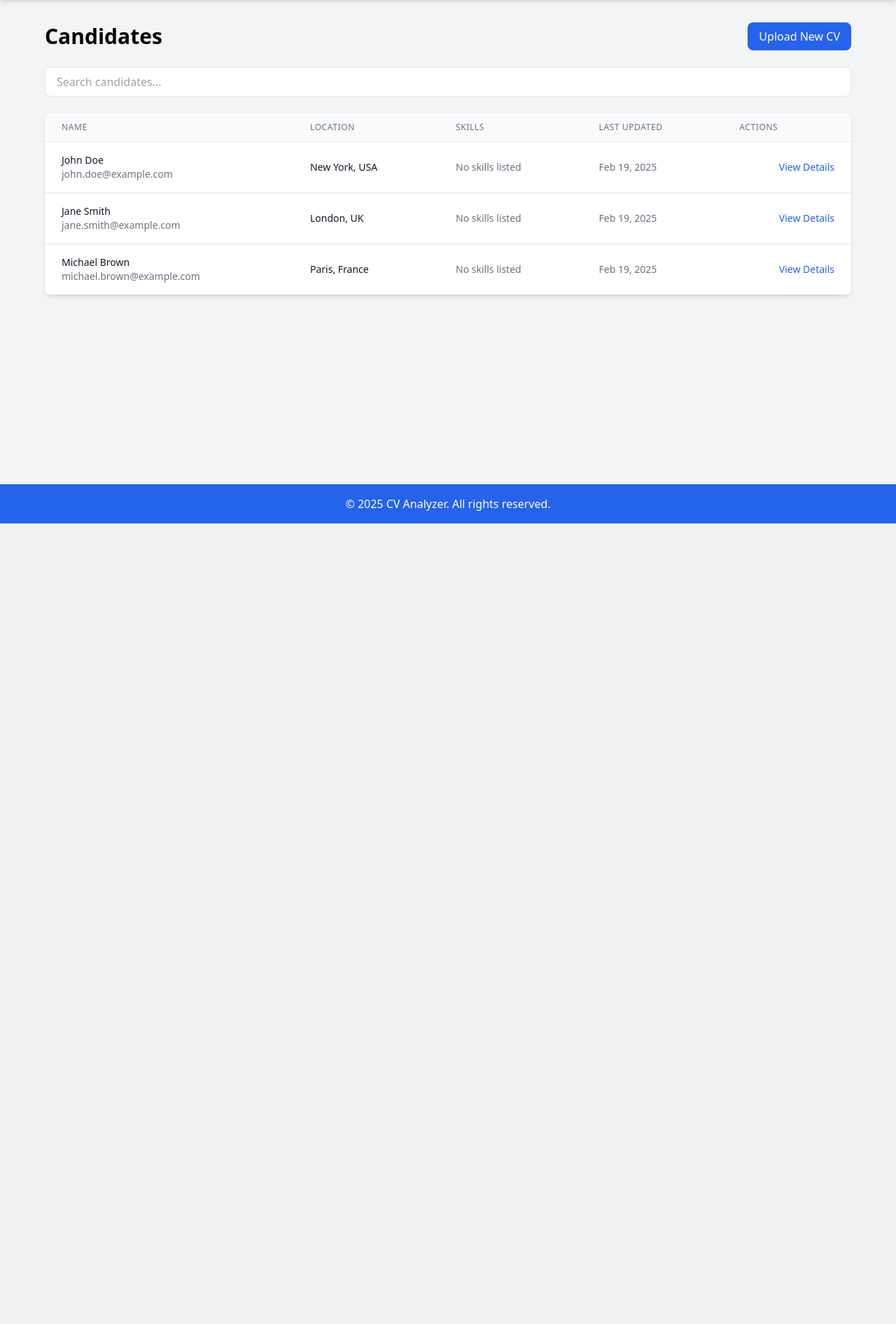
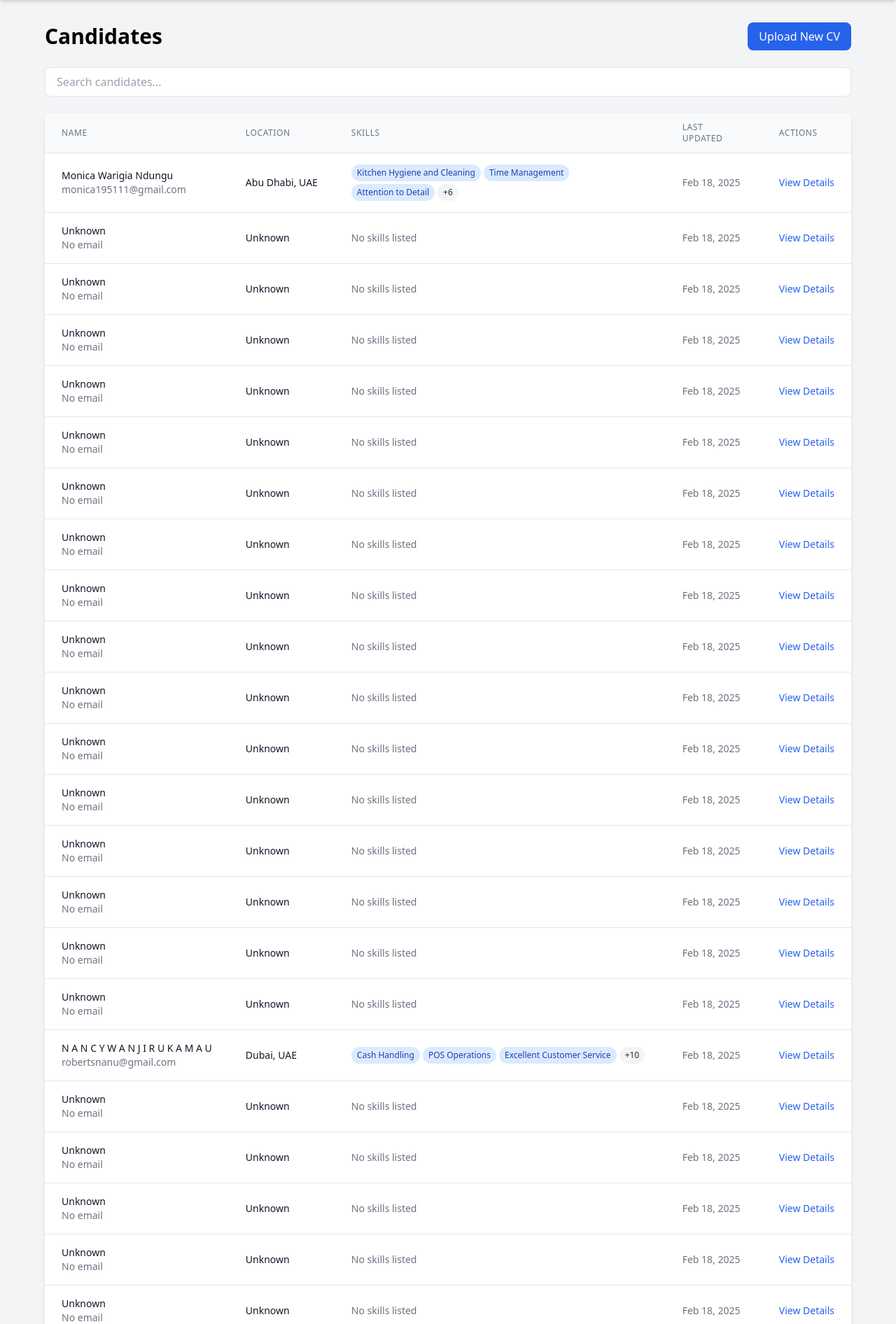
Before and after one commit to ow-tech/cv-Analyzer, a Django app: page /cv_tracking_system/candidates/ in a window 1280 px wide. Shown: the part 52-1944 px from the top of the page at 70% size. Before the commit the page ends 800 px from the top, so only its background shows below. Run offline with Django 4.2, Linux system fonts and the light colour scheme; data comes from the database, SQL or seed files in the repository; both versions use the stored data as it was after the commit; some libraries are stand-ins or nearby versions.

Commit message:
fixing functionality to better process word docuemnet and OCR, resposivenes of cnadiates page, candidatedetails and candidates view created

```diff
--- a/cv_tracking_system/services/information_extractor.py
+++ b/cv_tracking_system/services/information_extractor.py
@@ -9,7 +9,7 @@ def extract_structured_info(text, llm_client=None):
 
     if llm_client is None:
         llm_client = LLMClient()
-    print("LLMClient Instance:", llm_client)
+    # print("LLMClient Instance:", llm_client)
     prompt = f"""
     You are an AI that extracts structured JSON from resumes.
 
@@ -73,8 +73,9 @@ def extract_structured_info(text, llm_client=None):
 
     try:
         response = llm_client.generate_text(prompt)
+        # print('response responsere sponse response ', response)
         try:
-            print('response responsere sponse response ', response)
+
             return json.loads(response.strip())  # Try parsing JSON directly
         except json.JSONDecodeError:
             json_match = re.search(r'\{.*\}', response, re.DOTALL)
--- a/cv_tracking_system/templates/cv_tracking_system/candidates.html
+++ b/cv_tracking_system/templates/cv_tracking_system/candidates.html
@@ -15,7 +15,8 @@
 
     <div class="bg-white rounded-lg shadow-md overflow-hidden">
         {% if candidates %}
-        <table class="min-w-full divide-y divide-gray-200">
+        <div class="overflow-x-auto">
+            <table class="min-w-full divide-y divide-gray-200 table-auto">
                 <thead class="bg-gray-50">
                     <tr>
                         <th scope="col" class="px-6 py-3 text-left text-xs font-medium text-gray-500 uppercase tracking-wider">Name</th>
@@ -61,6 +62,8 @@
                     {% endfor %}
                 </tbody>
             </table>
+        </div>
+
         {% else %}
         <div class="py-8 text-center">
             <p class="text-gray-500">No candidates found. Upload some CVs to get started!</p>
--- a/cv_tracking_system/views.py
+++ b/cv_tracking_system/views.py
@@ -9,10 +9,10 @@ from django.urls import reverse
 import logging
 import os
 from .forms import CVUploadForm
-from .models import Candidate, unique_filename
 from .services.document_processor import process_document
 from .services.llm_client import LLMClient
 from .services.information_extractor import extract_structured_info
+from .models import Candidate
 logger = logging.getLogger(__name__)
 class HomeView(View):
     def get(self, request):
@@ -43,7 +43,7 @@ class UploadView(View):
             try:
                 #  Process document safely
                 raw_text = process_document(candidate.file_path.path)
-                # print('raw_text', raw_text)
+                print('raw_text', raw_text)
                 if not raw_text:
                     messages.error(request, "Failed to extract text from CV.")
                     return redirect('upload')
@@ -70,7 +70,7 @@ class UploadView(View):
 
                 candidate.save()
                 messages.success(request, f"Successfully processed CV for {candidate.name}")
-                return redirect('upload')
+                return redirect('candidates')
 
             except ValueError as e:
                 messages.error(request, f"Invalid data: {str(e)}")
@@ -89,56 +89,36 @@ class UploadView(View):
 
 class CandidatesView(View):
     def get(self, request):
-        candidates = [
-            {
-                "id": 1,
-                "name": "John Doe",
-                "email": "john.doe@example.com",
-                "location": "New York, USA",
-                "skills": ["Python", "Django", "REST API"],
-                "last_updated": now()
-            },
-            {
-                "id": 2,
-                "name": "Jane Smith",
-                "email": "jane.smith@example.com",
-                "location": "London, UK",
-                "skills": ["SEO", "Digital Marketing", "Google Ads"],
-                "last_updated": now()
-            },
-            {
-                "id": 3,
-                "name": "Michael Brown",
-                "email": "michael.brown@example.com",
-                "location": "Paris, France",
-                "skills": ["Machine Learning", "AI", "Python"],
-                "last_updated": now()
-            }
-        ]
-        return render(request, 'cv_tracking_system/candidates.html', {"candidates": candidates})
+        candidates = Candidate.objects.all().order_by('-last_updated')
+        return render(request, 'cv_tracking_system/candidates.html', {'candidates': candidates})
 
 class CandidateDetailView(View):
     def get(self, request, pk):
-        candidate = {
-        "name": "John Doe",
-        "email": "johndoe@example.com",
-        "phone": "+1 234 567 890",
-        "location": "New York, USA",
-        "get_skills": lambda: ["Python", "Django", "JavaScript", "React"],
-        "get_education": lambda: [
-            {"degree": "BSc", "field": "Computer Science", "institution": "MIT", "years": "2015 - 2019"}
-        ],
-        "get_experience": lambda: [
-            {"role": "Software Engineer", "company": "Google", "duration": "2019 - Present", "responsibilities": "Developing scalable web applications"}
-        ],
-        "get_projects": lambda: [
-            {"name": "Portfolio Website", "description": "A personal portfolio website", "technologies": ["HTML", "CSS", "JavaScript"]}
-        ],
-        "get_certifications": lambda: [
-            {"name": "AWS Certified Developer", "issuer": "Amazon", "date": "2022"}
-        ],
-    }
-        return render(request, 'cv_tracking_system/candidate_detail.html', {"candidate": candidate})
+        candidate = get_object_or_404(Candidate, pk=pk)
+        return render(request, 'cv_tracking_system/candidate_detail.html', {'candidate': candidate})
+
+# class CandidateDetailView(View):
+#     def get(self, request, pk):
+#         candidate = {
+#         "name": "John Doe",
+#         "email": "johndoe@example.com",
+#         "phone": "+1 234 567 890",
+#         "location": "New York, USA",
+#         "get_skills": lambda: ["Python", "Django", "JavaScript", "React"],
+#         "get_education": lambda: [
+#             {"degree": "BSc", "field": "Computer Science", "institution": "MIT", "years": "2015 - 2019"}
+#         ],
+#         "get_experience": lambda: [
+#             {"role": "Software Engineer", "company": "Google", "duration": "2019 - Present", "responsibilities": "Developing scalable web applications"}
+#         ],
+#         "get_projects": lambda: [
+#             {"name": "Portfolio Website", "description": "A personal portfolio website", "technologies": ["HTML", "CSS", "JavaScript"]}
+#         ],
+#         "get_certifications": lambda: [
+#             {"name": "AWS Certified Developer", "issuer": "Amazon", "date": "2022"}
+#         ],
+#     }
+#         return render(request, 'cv_tracking_system/candidate_detail.html', {"candidate": candidate})
 class ChatView(View):
     def get(self, request):
         dummy_messages = [
```
Also changed, not shown: cv_tracking_system/services/document_processor.py (+46 -11 lines), db.sqlite3. Lines whose indentation alone changed are shown as unchanged.
